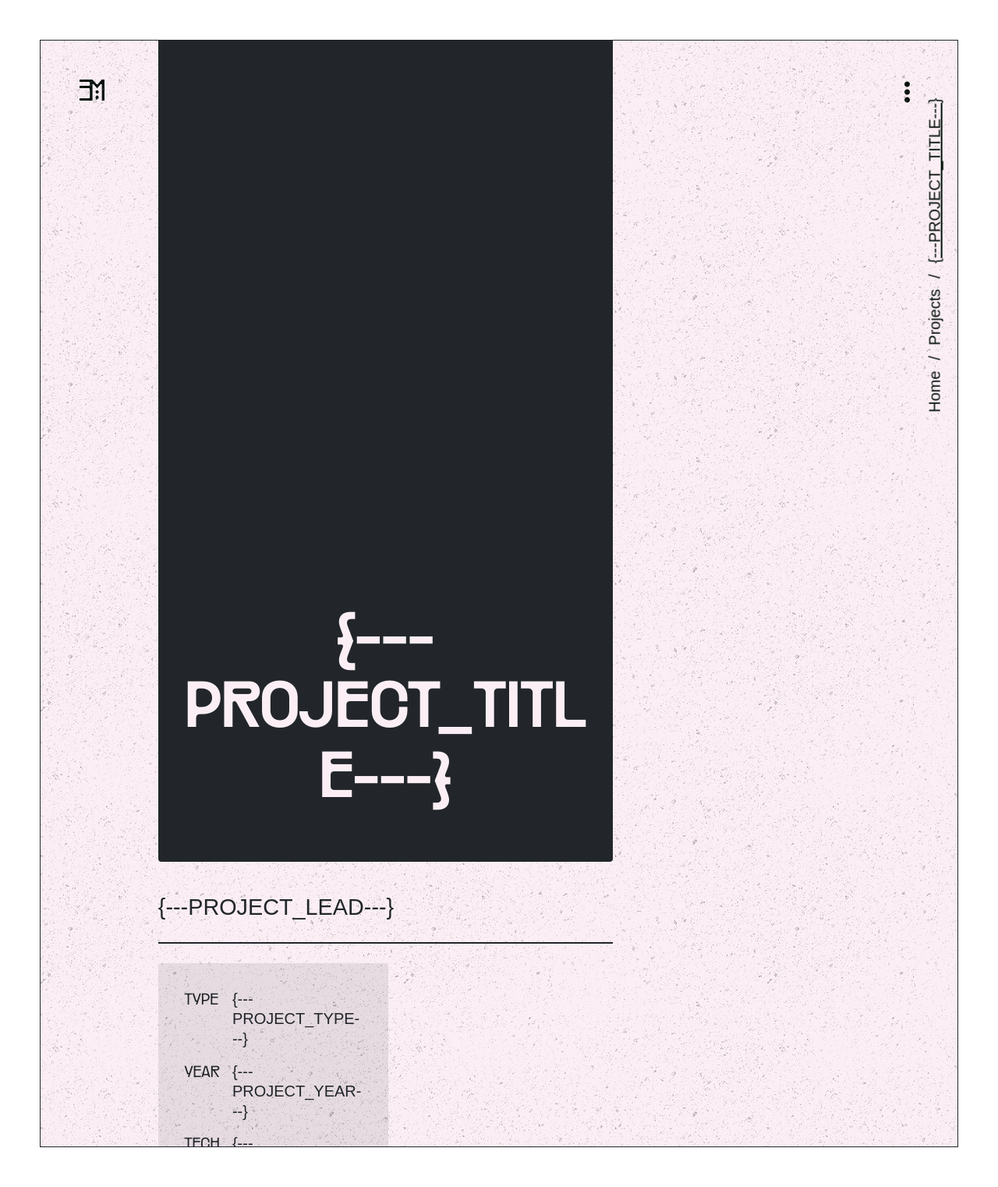
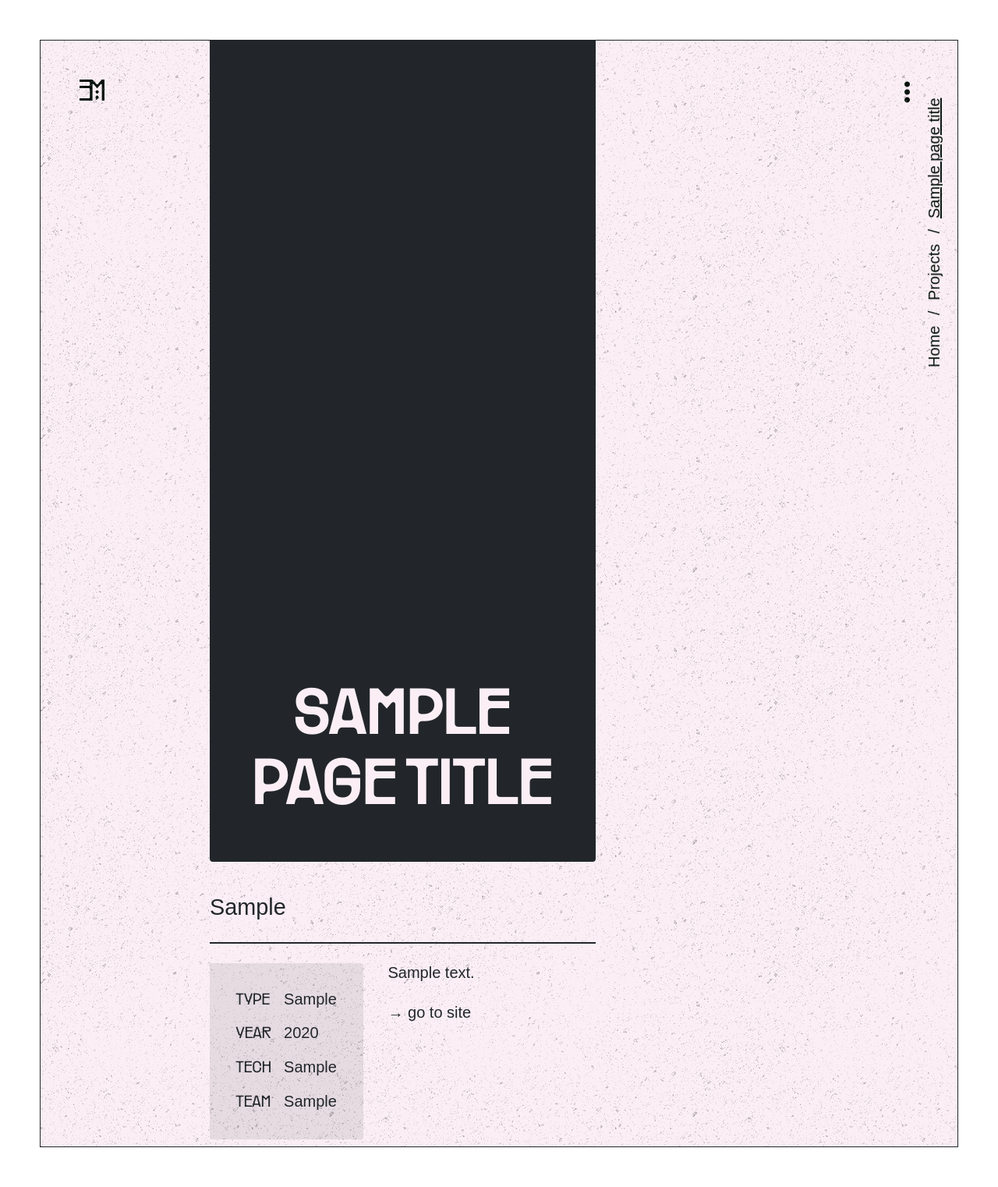
Before and after one commit to meiCiEn/portfolio, a PHP site: template views/html/project-template.php in a window 1280 px wide. Shown: the whole page at 78% size. Run offline with PHP 8.4, Linux system fonts and the light colour scheme; the template is opened without the code that fills it: most values are stand-ins (such as "Sample title", 1, 10 or a date in 2020); some libraries are stand-ins or nearby versions; some web fonts are replaced.

Commit message:
Updated project template

```diff
--- a/views/html/header.php
+++ b/views/html/header.php
@@ -2,7 +2,7 @@
 <html lang="en">
 
 <head>
-    <title>Title</title>
+    <title><?php echo $pageTitle; ?></title>
     <!-- Required meta tags -->
     <meta charset="utf-8" />
     <meta name="viewport" content="width=device-width, initial-scale=1, shrink-to-fit=no" />
--- a/views/html/project-template.php
+++ b/views/html/project-template.php
@@ -3,21 +3,21 @@
         <ul class="breadcrumb__list">
             <li class="breadcrumb__item"><a class="breadcrumb__link" href="?section=home">Home</a></li>
             <li class="breadcrumb__item"><a class="breadcrumb__link" href="?section=projects">Projects</a></li>
-            <li class="breadcrumb__item"><a class="breadcrumb__link" href="?section={---SECTION_URL---}" aria-current="location">{---PROJECT_TITLE---}</a></li>
+            <li class="breadcrumb__item"><a class="breadcrumb__link" href="?section={---SECTION_URL---}" aria-current="location"><?php echo $pageTitle; ?></a></li>
         </ul>
     </nav>
     <article id="{---PROJECT_TITLE---}">
         <div class="project__backdrop slide-page-up">
             <header class="project__header text-wrapper">
                 <h2 class="project__title slide-up-text">
-                    {---PROJECT_TITLE---}
+                <?php echo $pageTitle; ?>
                 </h2>
             </header>
         </div>
         <div class="project__info">
             <section class="project__summary">
                 <p class="project__lead lead slide-up-text-1">
-                    {---PROJECT_LEAD---}
+                <?php echo $projectLead; ?>
                 </p>
             </section>
             <section class="project__overview">
@@ -28,27 +28,27 @@
                                 <td class="table__heading">
                                     Type
                                 </td>
-                                <td>{---PROJECT_TYPE---}</td>
+                                <td><?php echo $projectType; ?></td>
                             </tr>
                             <tr>
                                 <td class="table__heading">
                                     Year
                                 </td>
-                                <td>{---PROJECT_YEAR---}</td>
+                                <td><?php echo $projectYear; ?></td>
                             </tr>
                             <tr>
                                 <td class="table__heading">
                                     Tech
                                 </td>
                                 <td>
-                                    {---PROJECT_TECH---}
+                                <?php echo $projectTech; ?>
                                 </td>
                             </tr>
                             <tr>
                                 <td class="table__heading">
                                     Team
                                 </td>
-                                <td>{---PROJECT_TEAM---}
+                                <td><?php echo $projectTeam; ?>
                                 </td>
                             </tr>
                         </tbody>
@@ -57,10 +57,10 @@
                 <div class="project-overview__right">
                     <div class="project-overview__description">
                         <p>
-                            {---PROJECT DESCRIPTION---}</p>
+                        <?php echo $projectDescription; ?></p>
                     </div>
 
-                    <a href="{---PROJECT_URL---}" target="_blank" rel="noopener noreferrer" class="d-flex">→ go to site</a>
+                    <a href="<?php echo $projectURL; ?>" target="_blank" rel="noopener noreferrer" class="d-flex">→ go to site</a>
                 </div>
             </section>
         </div>
--- a/views/page/about.php
+++ b/views/page/about.php
@@ -1,3 +1,6 @@
+<?php
+$pageTitle = "About";?>
+
 <div class="page-bg page-bg--forestgreen d-flex justify-end">
 <nav class="breadcrumb" aria-label="Breadcrumb">
             <ul class="breadcrumb__list">
```
Also changed, not shown: views/page/projects/project_molenbeek.php (added, +14 -0 lines).
